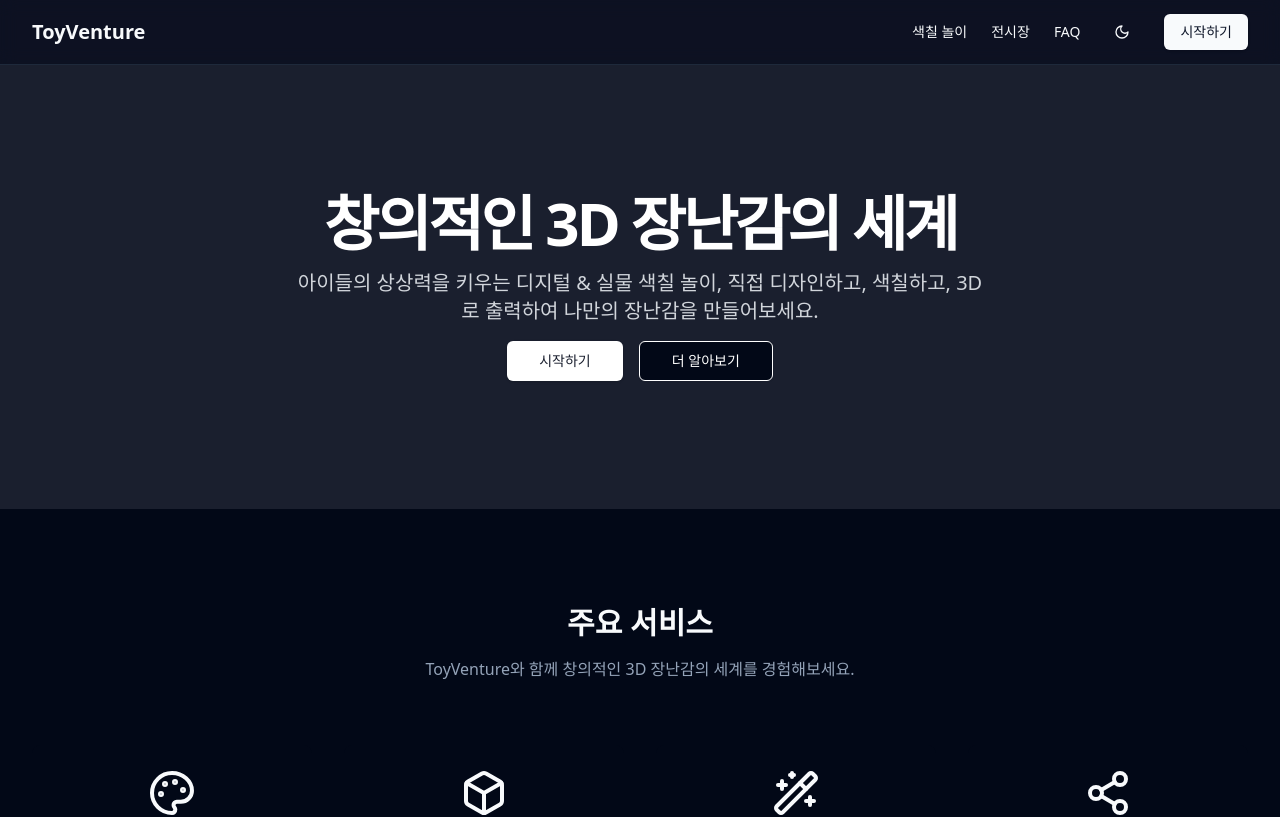
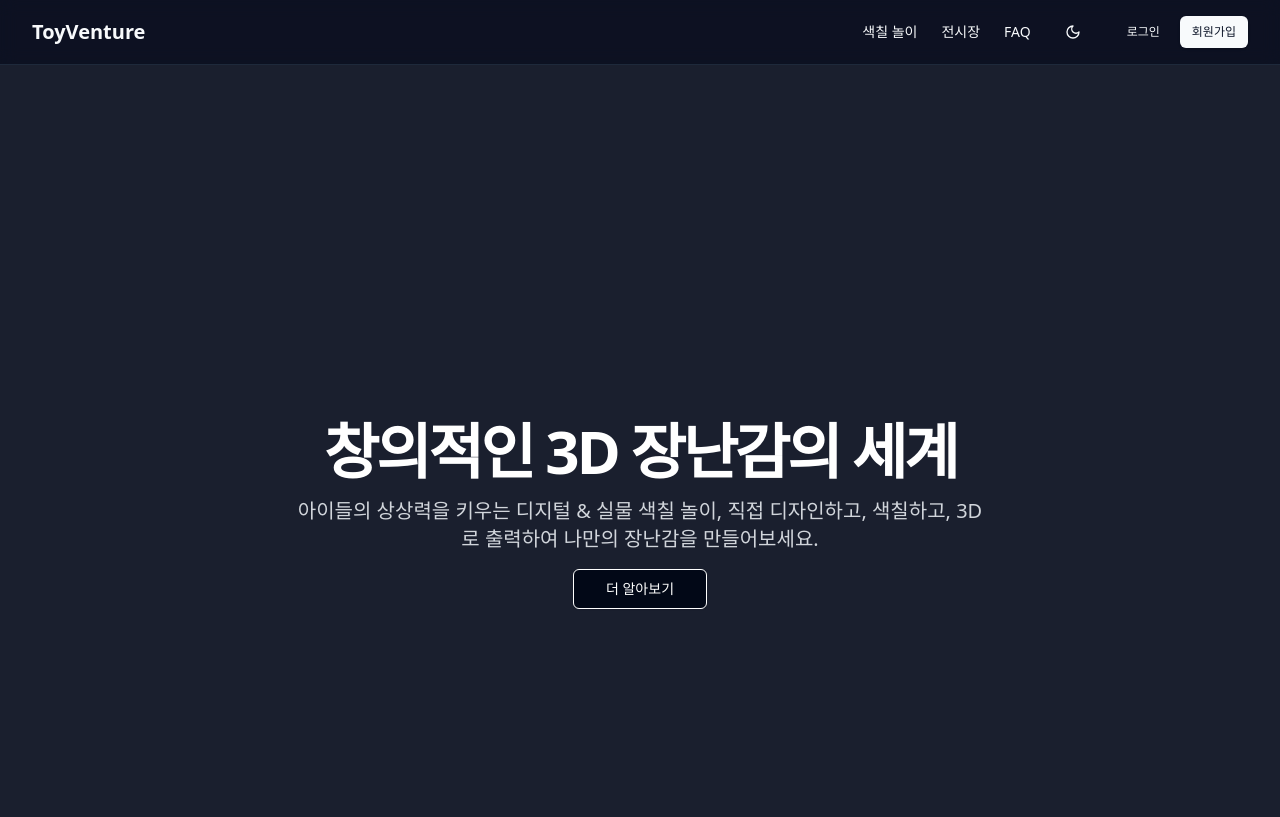
Before and after one commit to 2001302/Toy_Venture, a Next.js app: page / in a window 1280 px wide. Shown: the top 817 px of the page. Built offline with nearby package versions, Linux system fonts and the light colour scheme.

Commit message:
layout 변경 : hero-section, site-header

```diff
--- a/components/hero-section.tsx
+++ b/components/hero-section.tsx
@@ -2,7 +2,7 @@ import { Button } from "@/components/ui/button"
 
 export function HeroSection() {
   return (
-    <section className="relative py-32 bg-[#1a1f2e] w-full">
+    <section className="relative h-[900px] bg-[#1a1f2e] w-full flex items-center justify-center">
       <div className="container">
         <div className="flex flex-col items-center space-y-4 text-center">
           <h1 className="text-3xl font-bold tracking-tighter sm:text-4xl md:text-5xl lg:text-6xl/none text-white">
@@ -11,13 +11,7 @@ export function HeroSection() {
           <p className="mx-auto max-w-[700px] text-gray-300 md:text-xl">
             아이들의 상상력을 키우는 디지털 & 실물 색칠 놀이, 직접 디자인하고, 색칠하고, 3D로 출력하여 나만의 장난감을 만들어보세요.
           </p>
-          <div className="space-x-4">
-            <Button
-              size="lg"
-              className="bg-white text-[#1a1f2e] hover:bg-gray-100"
-            >
-              시작하기
-            </Button>
+          <div>
             <Button
               size="lg"
               variant="outline"
--- a/components/site-header.tsx
+++ b/components/site-header.tsx
@@ -21,7 +21,14 @@ export function SiteHeader() {
             FAQ
           </Link>
           <ThemeToggle />
-          <Button>시작하기</Button>
+          <div className="flex items-center space-x-2">
+            <Button variant="ghost" size="sm">
+              로그인
+            </Button>
+            <Button size="sm">
+              회원가입
+            </Button>
+          </div>
         </nav>
       </div>
     </header>
```
